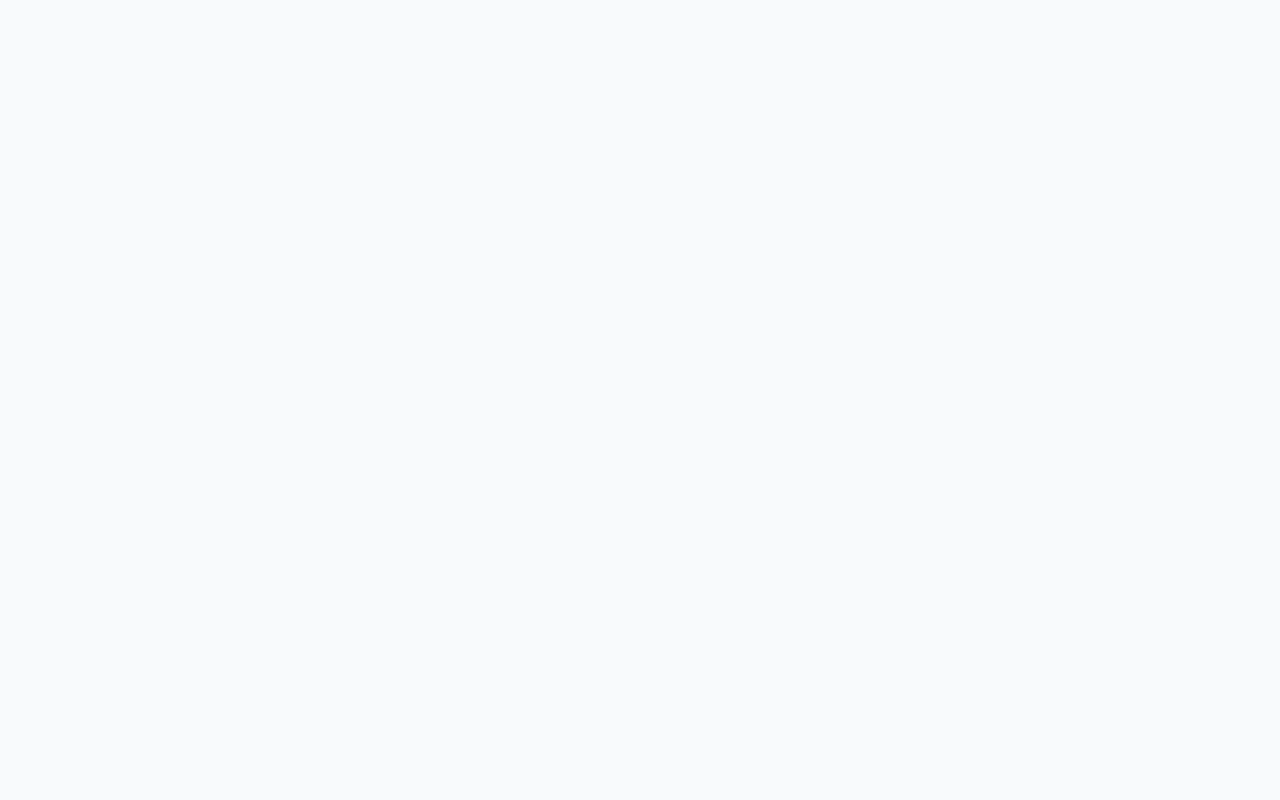
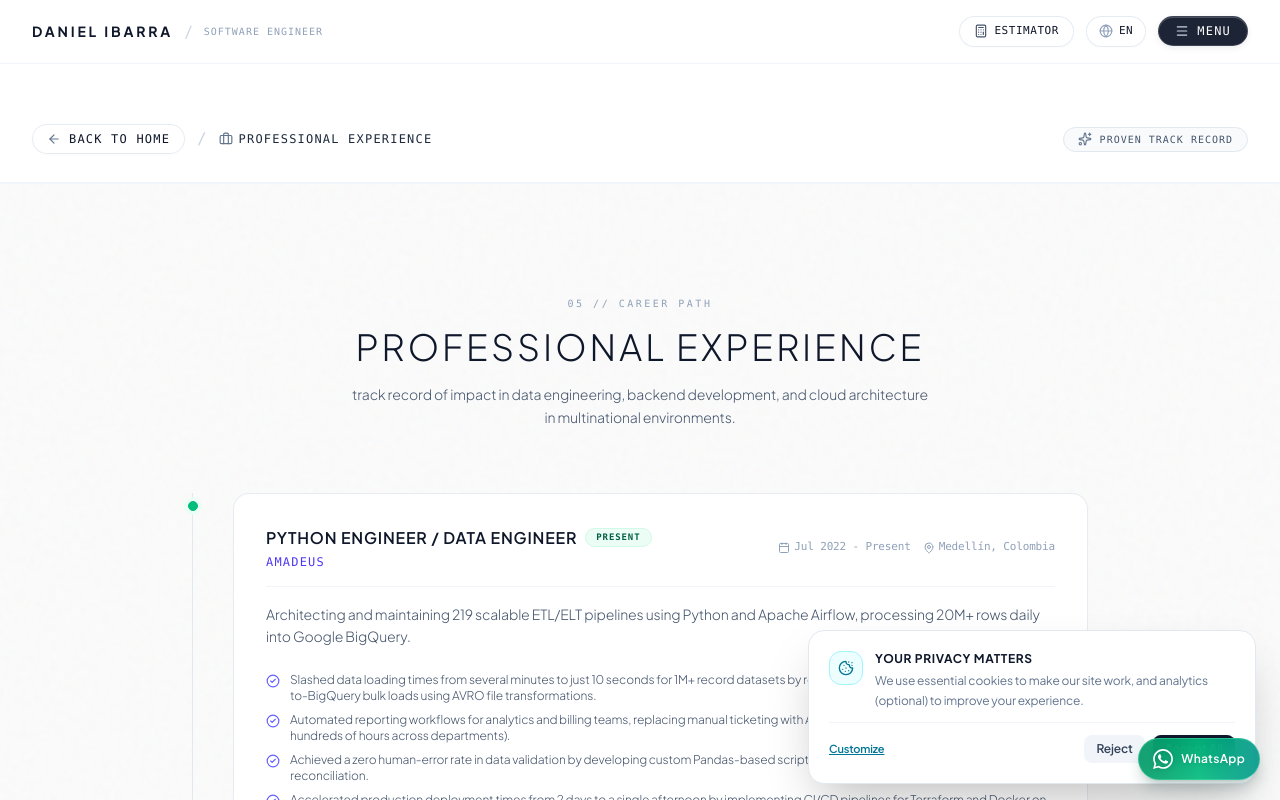
Before and after one commit to programador-negro/daniel_web_marca_personal, a React (Vite) app: page /experiencia in a window 1280 px wide. Before the commit this address had no page. Shown: the top 800 px of the page. Built offline with nearby package versions, Linux system fonts and the light colour scheme.

Commit message:
feat: move professional experience section to its own dedicated /experiencia route

```diff
--- a/src/App.tsx
+++ b/src/App.tsx
@@ -7,7 +7,6 @@ import { ServicesSection } from './components/ServicesSection';
 import { LeadMagnetSection } from './components/LeadMagnetSection';
 import { ProjectsSection } from './components/ProjectsSection';
 import { AboutSection } from './components/AboutSection';
-import { ExperienceSection } from './components/ExperienceSection';
 import { FAQSection } from './components/FAQSection';
 import { ContactSection } from './components/ContactSection';
 import { Footer } from './components/Footer';
@@ -21,6 +20,7 @@ import { AdminPage } from './pages/AdminPage';
 import { CotizadorPage } from './pages/CotizadorPage';
 import { HabilidadesPage } from './pages/HabilidadesPage';
 import { NycPage } from './pages/NycPage';
+import { ExperienciaPage } from './pages/ExperienciaPage';
 import { db } from './lib/firebase';
 import { doc, onSnapshot } from 'firebase/firestore';
 
@@ -136,7 +136,6 @@ const MainLayout: React.FC = () => {
 
         {/* 7. Professional Profile & Experience */}
         {sections.sobreMi && <AboutSection />}
-        {sections.experiencia && <ExperienceSection />}
 
         {/* 8. Frequently Asked Questions (Contracts, SLA, Payments, Tech) */}
         {sections.faqs && <FAQSection />}
@@ -186,6 +185,7 @@ export const App: React.FC = () => {
           <Route path="/nyc" element={<NycPage />} />
           <Route path="/cotizador" element={<CotizadorPage />} />
           <Route path="/habilidades" element={<HabilidadesPage />} />
+          <Route path="/experiencia" element={<ExperienciaPage />} />
           <Route path="/admin" element={<AdminPage />} />
         </Routes>
       </Router>
--- a/src/components/Navbar.tsx
+++ b/src/components/Navbar.tsx
@@ -67,7 +67,7 @@ export const Navbar: React.FC<NavbarProps> = ({ activeSection, setActiveSection,
     ...(!sections || sections.proyectos ? [{ label: t.projects, href: isSubPage ? '/#proyectos' : '#proyectos', id: 'proyectos', isRoute: isSubPage }] : []),
     { label: t.skills, href: '/habilidades', id: 'habilidades', highlight: false, isRoute: true },
     ...(!sections || sections.sobreMi ? [{ label: t.about, href: isSubPage ? '/#sobre-mi' : '#sobre-mi', id: 'sobre-mi', isRoute: isSubPage }] : []),
-    ...(!sections || sections.experiencia ? [{ label: t.experience, href: isSubPage ? '/#experiencia' : '#experiencia', id: 'experiencia', isRoute: isSubPage }] : []),
+    ...(!sections || sections.experiencia ? [{ label: t.experience, href: '/experiencia', id: 'experiencia', isRoute: true }] : []),
     ...(!sections || sections.faqs ? [{ label: t.faqs, href: isSubPage ? '/#faqs' : '#faqs', id: 'faqs', isRoute: isSubPage }] : []),
     ...(!sections || sections.contacto ? [{ label: t.contact, href: isSubPage ? '/#contacto' : '#contacto', id: 'contacto', isRoute: isSubPage }] : []),
   ];
--- /dev/null
+++ b/src/pages/ExperienciaPage.tsx
@@ -0,0 +1,92 @@
+import React, { useState, useEffect } from 'react';
+import { Link } from 'react-router-dom';
+import { ArrowLeft, Briefcase, Sparkles } from 'lucide-react';
+import { Navbar } from '../components/Navbar';
+import { ExperienceSection } from '../components/ExperienceSection';
+import { Footer } from '../components/Footer';
+import { CookieConsentBanner } from '../components/CookieConsentBanner';
+import { LegalModal } from '../components/LegalModal';
+import { QrCodeModal } from '../components/QrCodeModal';
+import { FloatingWhatsAppButton } from '../components/FloatingWhatsAppButton';
+import { ScrollToTopButton } from '../components/ScrollToTopButton';
+import { useLanguage } from '../context/LanguageContext';
+import { analyticsService } from '../services/analyticsService';
+
+export const ExperienciaPage: React.FC = () => {
+  const { isSpanish } = useLanguage();
+  const [activeSection, setActiveSection] = useState<string>('experiencia');
+  const [isQrModalOpen, setIsQrModalOpen] = useState<boolean>(false);
+  const [legalModalState, setLegalModalState] = useState<{
+    isOpen: boolean;
+    tab: 'privacy' | 'cookies' | 'terms' | 'notice';
+  }>({
+    isOpen: false,
+    tab: 'privacy',
+  });
+
+  useEffect(() => {
+    window.scrollTo(0, 0);
+    analyticsService.trackEvent('experiencia_page_viewed', {});
+  }, []);
+
+  const handleOpenLegal = (tab: 'privacy' | 'cookies' | 'terms' | 'notice') => {
+    setLegalModalState({ isOpen: true, tab });
+  };
+
+  const handleCloseLegal = () => {
+    setLegalModalState((prev) => ({ ...prev, isOpen: false }));
+  };
+
+  return (
+    <div className="min-h-screen bg-[#fbfbfb] bg-noise text-slate-900 flex flex-col font-sans">
+
+      {/* Global Navigation Bar */}
+      <Navbar activeSection={activeSection} setActiveSection={setActiveSection} />
+
+      {/* Header Banner & Breadcrumb */}
+      <div className="pt-24 sm:pt-28 pb-4 bg-white border-b border-slate-100 relative">
+        <div className="max-w-7xl mx-auto px-4 sm:px-6 lg:px-8">
+          <div className="flex flex-col sm:flex-row sm:items-center justify-between gap-4 py-3">
+            <div className="flex items-center gap-3">
+              <Link
+                to="/"
+                className="btn-ios-secondary inline-flex items-center gap-2 px-3.5 py-1.5 rounded-full border border-slate-200/80 text-slate-600 hover:text-slate-900 text-xs font-mono uppercase tracking-widest transition-all"
+              >
+                <ArrowLeft className="w-3.5 h-3.5 text-slate-500" />
+                <span>{isSpanish ? 'Volver al inicio' : 'Back to Home'}</span>
+              </Link>
+              <span className="text-slate-300 font-mono">/</span>
+              <span className="inline-flex items-center gap-1.5 text-xs font-mono text-slate-800 font-medium uppercase tracking-widest">
+                <Briefcase className="w-3.5 h-3.5 text-slate-500" />
+                <span>{isSpanish ? 'Trayectoria Profesional' : 'Professional Experience'}</span>
+              </span>
+            </div>
+
+            <div className="inline-flex items-center gap-2 px-3.5 py-1 rounded-full bg-slate-50 border border-slate-200 text-slate-600 text-[10px] font-mono uppercase tracking-widest">
+              <Sparkles className="w-3.5 h-3.5 text-slate-500 animate-pulse" />
+              <span>{isSpanish ? 'Historial de Impacto' : 'Proven Track Record'}</span>
+            </div>
+          </div>
+        </div>
+      </div>
+
+      {/* Main Experience Content */}
+      <main className="flex-1">
+        <ExperienceSection />
+      </main>
+
+      {/* Footer */}
+      <Footer onOpenLegal={handleOpenLegal} onOpenQr={() => setIsQrModalOpen(true)} />
+
+      {/* Utilities */}
+      <CookieConsentBanner onOpenLegal={handleOpenLegal} />
+      <LegalModal isOpen={legalModalState.isOpen} initialTab={legalModalState.tab} onClose={handleCloseLegal} />
+      <QrCodeModal isOpen={isQrModalOpen} onClose={() => setIsQrModalOpen(false)} />
+      <FloatingWhatsAppButton />
+      <ScrollToTopButton />
+
+    </div>
+  );
+};
+
+export default ExperienciaPage;
```
